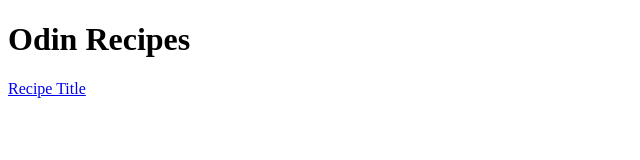
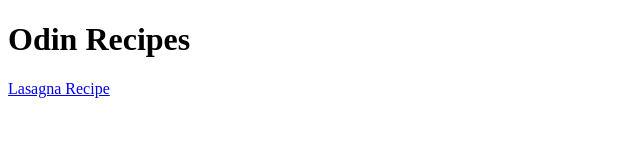
Before and after one commit to Jason-Boodhan23/odin-recipes, a plain HTML site: page index.html in a window 1280 px wide. Shown: the full height of the page, 0-640 px from the left. Drawn offline with Linux system fonts and the light colour scheme.

Commit message:
Add the text for the lasagna link

```diff
--- a/index.html
+++ b/index.html
@@ -7,6 +7,6 @@
 </head>
 <body>
     <h1>Odin Recipes</h1>
-    <a href="recipes/lasagna.html">Recipe Title</a>
+    <a href="recipes/lasagna.html">Lasagna Recipe</a>
 </body>
 </html>
```
